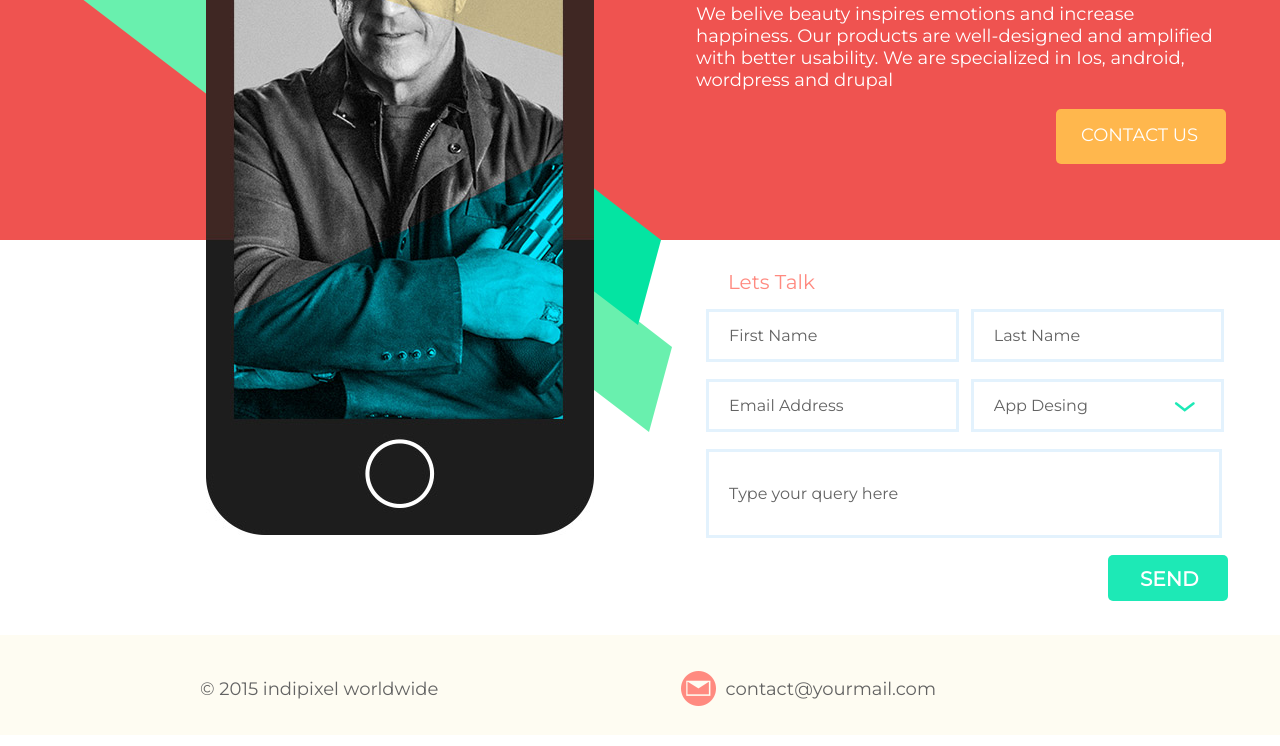
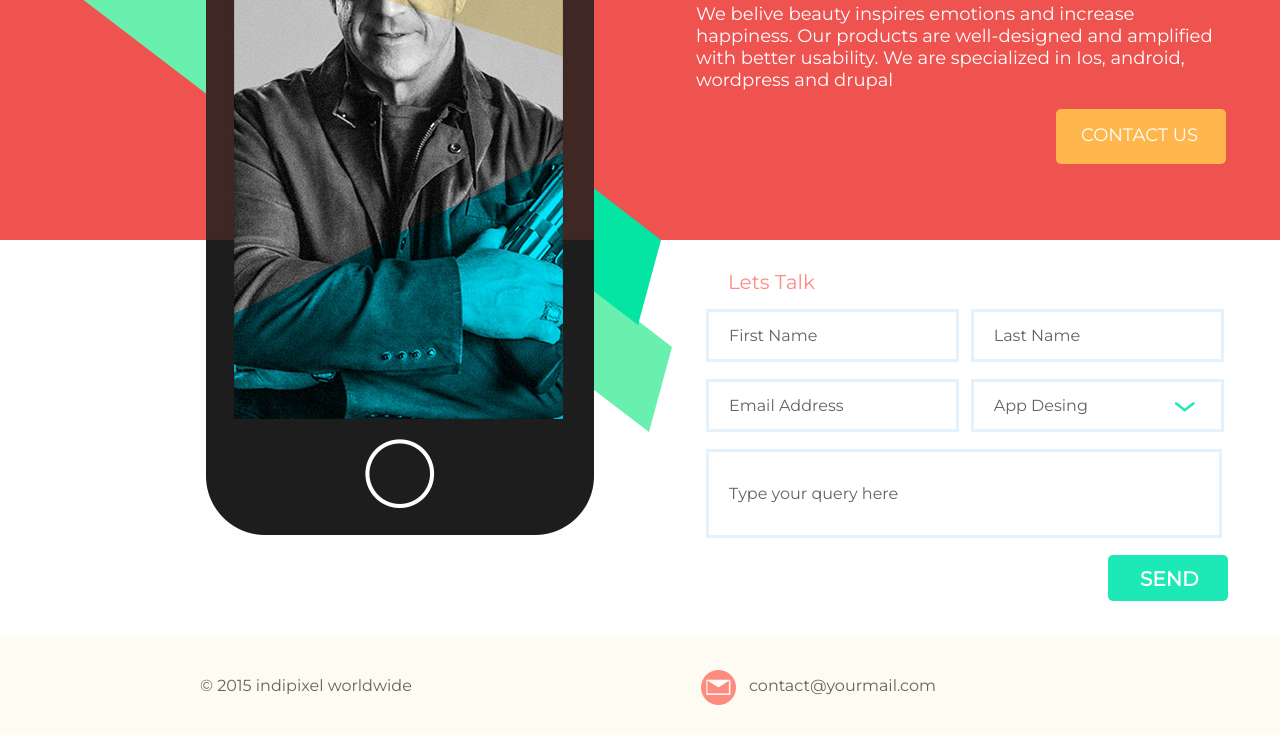
Before and after one commit to psychopathh/glow, a plain HTML site: page index.html in a window 1280 px wide. Shown: the part 445-1191 px from the top of the page. Drawn offline with Linux system fonts and the light colour scheme.

Commit message:
правки

```diff
--- a/css/style.css
+++ b/css/style.css
@@ -49,7 +49,7 @@ padding-left: 60px;
 .header-contact {
 float: right;
 font-family: 'Abel', sans-serif;
-width: 90px;
+width: 86px;
 font-size: 18px;
 color: #f9fbe7;
 text-decoration: none;
@@ -194,7 +194,9 @@ background-color: #fefcf2;
 
 .copyrate {
 float: left;
+font-size: 16px;
 color: #636363;
+height: 34px;
 padding-top: 25px;
 padding-bottom: 28px;
 padding-left: 200px;
@@ -203,6 +205,8 @@ padding-left: 200px;
 .email {
 position: relative;
 float: right;
+font-size: 16px;
+height: 34px;
 color: #636363;
 padding-top: 25px;
 padding-bottom: 28px;
@@ -216,6 +220,6 @@ content: "";
 background: url("../img/mail.png") no-repeat;
 height: 35px;
 width: 35px;
-bottom: 40px;
-right: 650px;
+top: 35px;
+right: 630px;
 }
```
